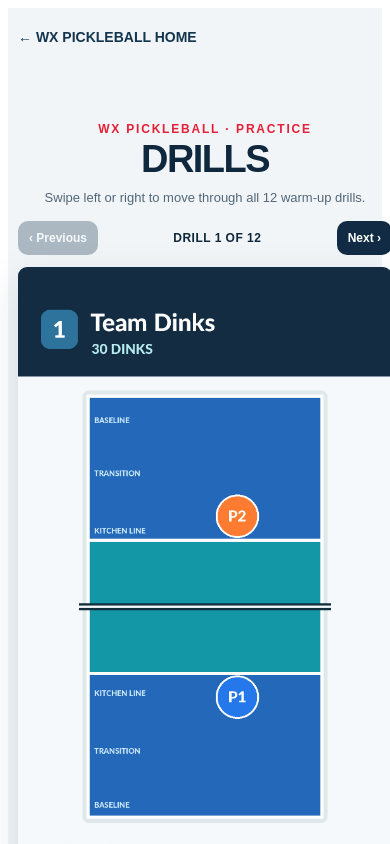
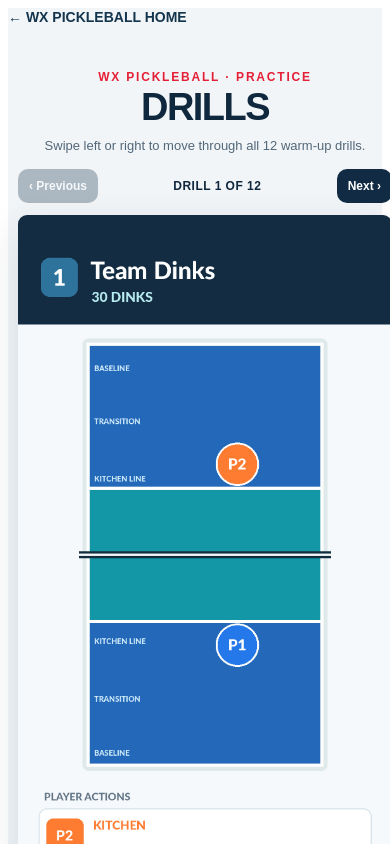
Before and after one commit to colesp-ui/wxpickleball, a Next.js app: page /drills in a window 390 px wide. Shown: the top 844 px of the page. Built offline with nearby package versions, Linux system fonts and the light colour scheme.

Commit message:
Tighten drills page mobile spacing

```diff
--- a/app/drills/page.js
+++ b/app/drills/page.js
@@ -9,9 +9,7 @@ export const metadata = {
 export default function DrillsPage() {
   return (
     <main className="drills-page">
-      <div className="drills-shell">
-        <a href="/" className="drills-back">← WX PICKLEBALL HOME</a>
-      </div>
+      <div className="drills-top-link"><a href="/" className="drills-back">← WX PICKLEBALL HOME</a></div>
       <DrillViewer />
     </main>
   );
```
